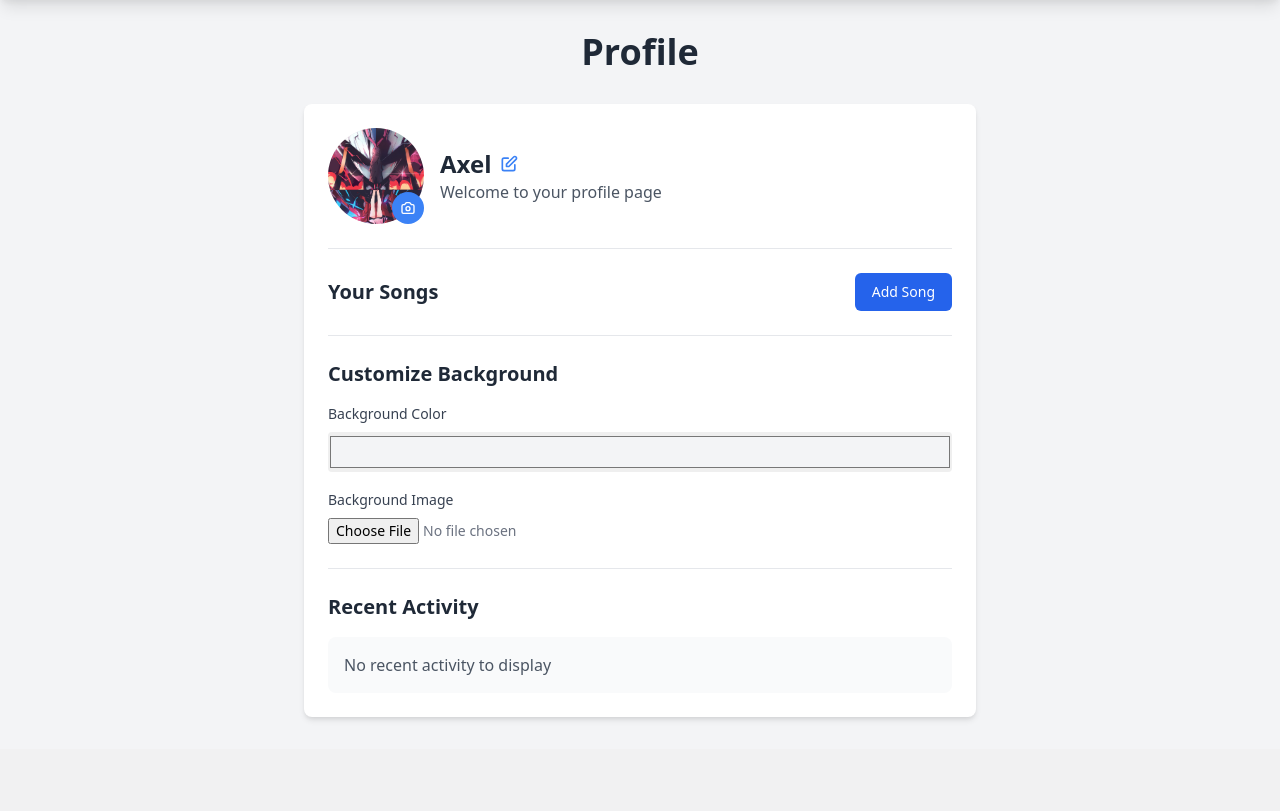
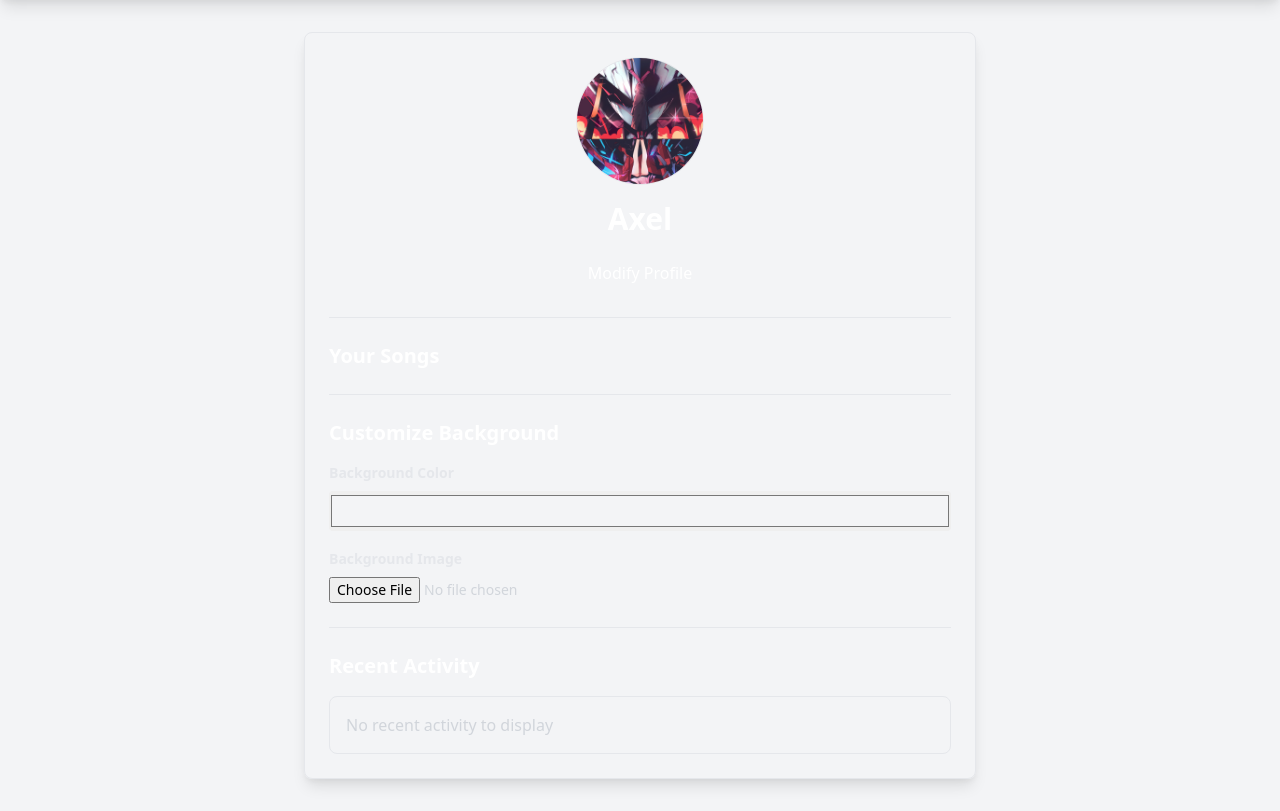
Before and after one commit to AxelPore/Gilbert-IOT, a Flask app: page /profile in a window 1280 px wide. Shown: the part 64-875 px from the top of the page. Before the commit the page ends 784 px from the top, so only its background shows below. Run offline with Flask 3, Linux system fonts and the light colour scheme.

Commit message:
profil optimisation

```diff
--- a/templates/profile.html
+++ b/templates/profile.html
@@ -4,19 +4,17 @@
 
 {% block content %}
 <div class="container mx-auto px-4 py-8">
-    <h1 class="text-4xl font-bold text-center text-gray-800 mb-8">Profile</h1>
-
-    <div class="max-w-2xl mx-auto bg-white rounded-lg shadow-md p-6">
+    <div class="max-w-2xl mx-auto bg-gray-900/95 backdrop-blur-sm rounded-lg shadow-lg p-6 border border-gray-700/50">
         <div class="space-y-6">
             <!-- Profile Header -->
-            <div class="flex items-center space-x-4">
+            <div class="flex flex-col items-center space-y-4">
                 <div class="relative">
-                    <div class="w-24 h-24 bg-gray-200 rounded-full flex items-center justify-center overflow-hidden">
+                    <div class="w-32 h-32 bg-gray-800/95 backdrop-blur-sm rounded-full flex items-center justify-center overflow-hidden border border-gray-700/50">
                         <img id="profilePicture" src="{{ profile.picture or 'https://via.placeholder.com/150' }}"
                              alt="Profile Picture"
                              class="w-full h-full object-cover">
                     </div>
-                    <label for="pictureInput" class="absolute bottom-0 right-0 bg-blue-500 text-white rounded-full p-2 cursor-pointer hover:bg-blue-600">
+                    <label id="pictureUploadLabel" for="pictureInput" class="absolute bottom-0 right-0 bg-blue-500/95 backdrop-blur-sm text-white rounded-full p-2 cursor-pointer hover:bg-blue-600 hidden [text-shadow:_0_3px_6px_rgb(0_0_0_/_1)]">
                         <svg class="w-4 h-4" fill="none" stroke="currentColor" viewBox="0 0 24 24">
                             <path stroke-linecap="round" stroke-linejoin="round" stroke-width="2" d="M3 9a2 2 0 012-2h.93a2 2 0 001.664-.89l.812-1.22A2 2 0 0110.07 4h3.86a2 2 0 011.664.89l.812 1.22A2 2 0 0018.07 7H19a2 2 0 012 2v9a2 2 0 01-2 2H5a2 2 0 01-2-2V9z"></path>
                             <path stroke-linecap="round" stroke-linejoin="round" stroke-width="2" d="M15 13a3 3 0 11-6 0 3 3 0 016 0z"></path>
@@ -24,43 +22,45 @@
                     </label>
                     <input type="file" id="pictureInput" class="hidden" accept="image/*">
                 </div>
-                <div class="flex-1">
-                    <div class="flex items-center space-x-2">
-                        <h2 id="displayName" class="text-2xl font-semibold text-gray-800">{{ profile.name or 'Your Name' }}</h2>
-                        <button onclick="toggleNameEdit()" class="text-blue-500 hover:text-blue-600">
-                            <svg class="w-5 h-5" fill="none" stroke="currentColor" viewBox="0 0 24 24">
-                                <path stroke-linecap="round" stroke-linejoin="round" stroke-width="2" d="M11 5H6a2 2 0 00-2 2v11a2 2 0 002 2h11a2 2 0 002-2v-5m-1.414-9.414a2 2 0 112.828 2.828L11.828 15H9v-2.828l8.586-8.586z"></path>
-                            </svg>
-                        </button>
-                    </div>
-                    <input type="text" id="nameInput" class="hidden w-full mt-2 p-2 border rounded-md" value="{{ profile.name or 'Your Name' }}">
-                    <p class="text-gray-600">Welcome to your profile page</p>
+                <div class="flex items-center space-x-2">
+                    <h2 id="displayName" class="text-3xl font-bold text-white [text-shadow:_0_4px_8px_rgb(0_0_0_/_1),_0_0_10px_rgb(0_0_0_/_1)]">{{ profile.name or 'Your Name' }}</h2>
+                    <button id="nameEditButton" onclick="toggleNameEdit()" class="text-blue-300 hover:text-blue-200 hidden [text-shadow:_0_4px_8px_rgb(0_0_0_/_1),_0_0_10px_rgb(0_0_0_/_1)]">
+                        <svg class="w-5 h-5" fill="none" stroke="currentColor" viewBox="0 0 24 24">
+                            <path stroke-linecap="round" stroke-linejoin="round" stroke-width="2" d="M11 5H6a2 2 0 00-2 2v11a2 2 0 002 2h11a2 2 0 002-2v-5m-1.414-9.414a2 2 0 112.828 2.828L11.828 15H9v-2.828l8.586-8.586z"></path>
+                        </svg>
+                    </button>
                 </div>
+                <input type="text" id="nameInput" class="hidden w-full p-2 border border-gray-600/50 rounded-md text-center bg-gray-800/95 backdrop-blur-sm text-white text-xl font-bold [text-shadow:_0_4px_8px_rgb(0_0_0_/_1),_0_0_10px_rgb(0_0_0_/_1)]" value="{{ profile.name or 'Your Name' }}">
+
+                <!-- Modify Profile Button -->
+                <button id="modifyProfileBtn" onclick="toggleModifyMode()" class="mt-4 px-4 py-2 bg-blue-500/95 backdrop-blur-sm text-white rounded-md hover:bg-blue-600 transition-colors [text-shadow:_0_3px_6px_rgb(0_0_0_/_1)]">
+                    Modify Profile
+                </button>
             </div>
 
             <!-- Songs Section -->
-            <div class="border-t border-gray-200 pt-6">
+            <div class="border-t border-gray-700/50 pt-6">
                 <div class="flex justify-between items-center mb-4">
-                    <h3 class="text-xl font-semibold text-gray-800">Your Songs</h3>
-                    <label for="songInput" class="inline-flex items-center px-4 py-2 border border-transparent text-sm font-medium rounded-md text-white bg-blue-600 hover:bg-blue-700 cursor-pointer">
+                    <h3 class="text-xl font-bold text-white [text-shadow:_0_3px_6px_rgb(0_0_0_/_1)]">Your Songs</h3>
+                    <label id="addSongLabel" for="songInput" class="inline-flex items-center px-4 py-2 border border-transparent text-sm font-bold rounded-md text-white bg-blue-600/95 backdrop-blur-sm hover:bg-blue-700 cursor-pointer hidden [text-shadow:_0_3px_6px_rgb(0_0_0_/_1)]">
                         Add Song
                     </label>
                     <input type="file" id="songInput" class="hidden" accept=".mid">
                 </div>
                 <div id="songsList" class="space-y-4">
                     {% for song in songs %}
-                    <div class="flex items-center justify-between p-4 bg-gray-50 rounded-lg">
+                    <div class="flex items-center justify-between p-4 bg-gray-800/95 backdrop-blur-sm rounded-lg border border-gray-700/50">
                         <div>
-                            <h4 class="font-medium text-gray-800">{{ song.name }}</h4>
-                            <p class="text-sm text-gray-600">{{ song.date }}</p>
+                            <h4 class="font-bold text-white [text-shadow:_0_3px_6px_rgb(0_0_0_/_1)]">{{ song.name }}</h4>
+                            <p class="text-sm text-gray-300 [text-shadow:_0_3px_6px_rgb(0_0_0_/_1)]">{{ song.date }}</p>
                         </div>
                         <div class="flex space-x-2">
-                            <button onclick="convertSong('{{ song.id }}')" class="text-green-500 hover:text-green-600">
+                            <button onclick="convertSong('{{ song.id }}')" class="text-green-300 hover:text-green-200 [text-shadow:_0_3px_6px_rgb(0_0_0_/_1)]">
                                 <svg class="w-5 h-5" fill="none" stroke="currentColor" viewBox="0 0 24 24">
                                     <path stroke-linecap="round" stroke-linejoin="round" stroke-width="2" d="M4 16v1a3 3 0 003 3h10a3 3 0 003-3v-1m-4-8l-4-4m0 0L8 8m4-4v12"></path>
                                 </svg>
                             </button>
-                            <button onclick="deleteSong('{{ song.id }}')" class="text-red-500 hover:text-red-600">
+                            <button id="deleteSongBtn" onclick="deleteSong('{{ song.id }}')" class="text-red-300 hover:text-red-200 hidden [text-shadow:_0_3px_6px_rgb(0_0_0_/_1)]">
                                 <svg class="w-5 h-5" fill="none" stroke="currentColor" viewBox="0 0 24 24">
                                     <path stroke-linecap="round" stroke-linejoin="round" stroke-width="2" d="M19 7l-.867 12.142A2 2 0 0116.138 21H7.862a2 2 0 01-1.995-1.858L5 7m5 4v6m4-6v6m1-10V4a1 1 0 00-1-1h-4a1 1 0 00-1 1v3M4 7h16"></path>
                                 </svg>
@@ -72,26 +72,26 @@
             </div>
 
             <!-- Background Customization -->
-            <div class="border-t border-gray-200 pt-6">
-                <h3 class="text-xl font-semibold text-gray-800 mb-4">Customize Background</h3>
+            <div class="border-t border-gray-700/50 pt-6">
+                <h3 class="text-xl font-bold text-white mb-4 [text-shadow:_0_3px_6px_rgb(0_0_0_/_1)]">Customize Background</h3>
                 <div class="space-y-4">
                     <div>
-                        <label class="block text-sm font-medium text-gray-700 mb-2">Background Color</label>
-                        <input type="color" id="bgColor" class="h-10 w-full rounded cursor-pointer">
+                        <label class="block text-sm font-bold text-gray-200 mb-2 [text-shadow:_0_3px_6px_rgb(0_0_0_/_1)]">Background Color</label>
+                        <input type="color" id="bgColor" class="h-10 w-full rounded cursor-pointer bg-gray-800/95 backdrop-blur-sm">
                     </div>
                     <div>
-                        <label class="block text-sm font-medium text-gray-700 mb-2">Background Image</label>
-                        <input type="file" id="bgImage" accept="image/*" class="block w-full text-sm text-gray-500 file:mr-4 file:py-2 file:px-4 file:rounded-full file:border-0 file:text-sm file:font-semibold file:bg-blue-50 file:text-blue-700 hover:file:bg-blue-100">
+                        <label class="block text-sm font-bold text-gray-200 mb-2 [text-shadow:_0_3px_6px_rgb(0_0_0_/_1)]">Background Image</label>
+                        <input type="file" id="bgImage" accept="image/*" class="block w-full text-sm text-gray-300 file:mr-4 file:py-2 file:px-4 file:rounded-full file:border-0 file:text-sm file:font-bold file:bg-blue-500/95 file:text-white hover:file:bg-blue-600 [text-shadow:_0_3px_6px_rgb(0_0_0_/_1)]">
                     </div>
                 </div>
             </div>
 
             <!-- Recent Activity -->
-            <div class="border-t border-gray-200 pt-6">
-                <h3 class="text-xl font-semibold text-gray-800 mb-4">Recent Activity</h3>
+            <div class="border-t border-gray-700/50 pt-6">
+                <h3 class="text-xl font-bold text-white mb-4 [text-shadow:_0_3px_6px_rgb(0_0_0_/_1)]">Recent Activity</h3>
                 <div class="space-y-4">
-                    <div class="bg-gray-50 rounded-lg p-4">
-                        <p class="text-gray-600">No recent activity to display</p>
+                    <div class="bg-gray-800/95 backdrop-blur-sm rounded-lg p-4 border border-gray-700/50">
+                        <p class="text-gray-300 [text-shadow:_0_3px_6px_rgb(0_0_0_/_1)]">No recent activity to display</p>
                     </div>
                 </div>
             </div>
@@ -102,6 +102,40 @@
 
 {% block extra_scripts %}
 <script>
+    let isModifyMode = false;
+
+    function toggleModifyMode() {
+        isModifyMode = !isModifyMode;
+        const modifyBtn = document.getElementById('modifyProfileBtn');
+        const pictureUploadLabel = document.getElementById('pictureUploadLabel');
+        const nameEditButton = document.getElementById('nameEditButton');
+        const addSongLabel = document.getElementById('addSongLabel');
+        const deleteButtons = document.querySelectorAll('#deleteSongBtn');
+
+        if (isModifyMode) {
+            modifyBtn.textContent = 'Done';
+            modifyBtn.classList.remove('bg-blue-500/95', 'hover:bg-blue-600');
+            modifyBtn.classList.add('bg-green-500/95', 'hover:bg-green-600');
+            pictureUploadLabel.classList.remove('hidden');
+            nameEditButton.classList.remove('hidden');
+            addSongLabel.classList.remove('hidden');
+            deleteButtons.forEach(btn => btn.classList.remove('hidden'));
+        } else {
+            modifyBtn.textContent = 'Modify Profile';
+            modifyBtn.classList.remove('bg-green-500/95', 'hover:bg-green-600');
+            modifyBtn.classList.add('bg-blue-500/95', 'hover:bg-blue-600');
+            pictureUploadLabel.classList.add('hidden');
+            nameEditButton.classList.add('hidden');
+            addSongLabel.classList.add('hidden');
+            deleteButtons.forEach(btn => btn.classList.add('hidden'));
+
+            // Exit name edit mode if active
+            if (!document.getElementById('displayName').classList.contains('hidden')) {
+                toggleNameEdit();
+            }
+        }
+    }
+
     // Profile picture upload
     document.getElementById('pictureInput').addEventListener('change', function(e) {
         const file = e.target.files[0];
```
